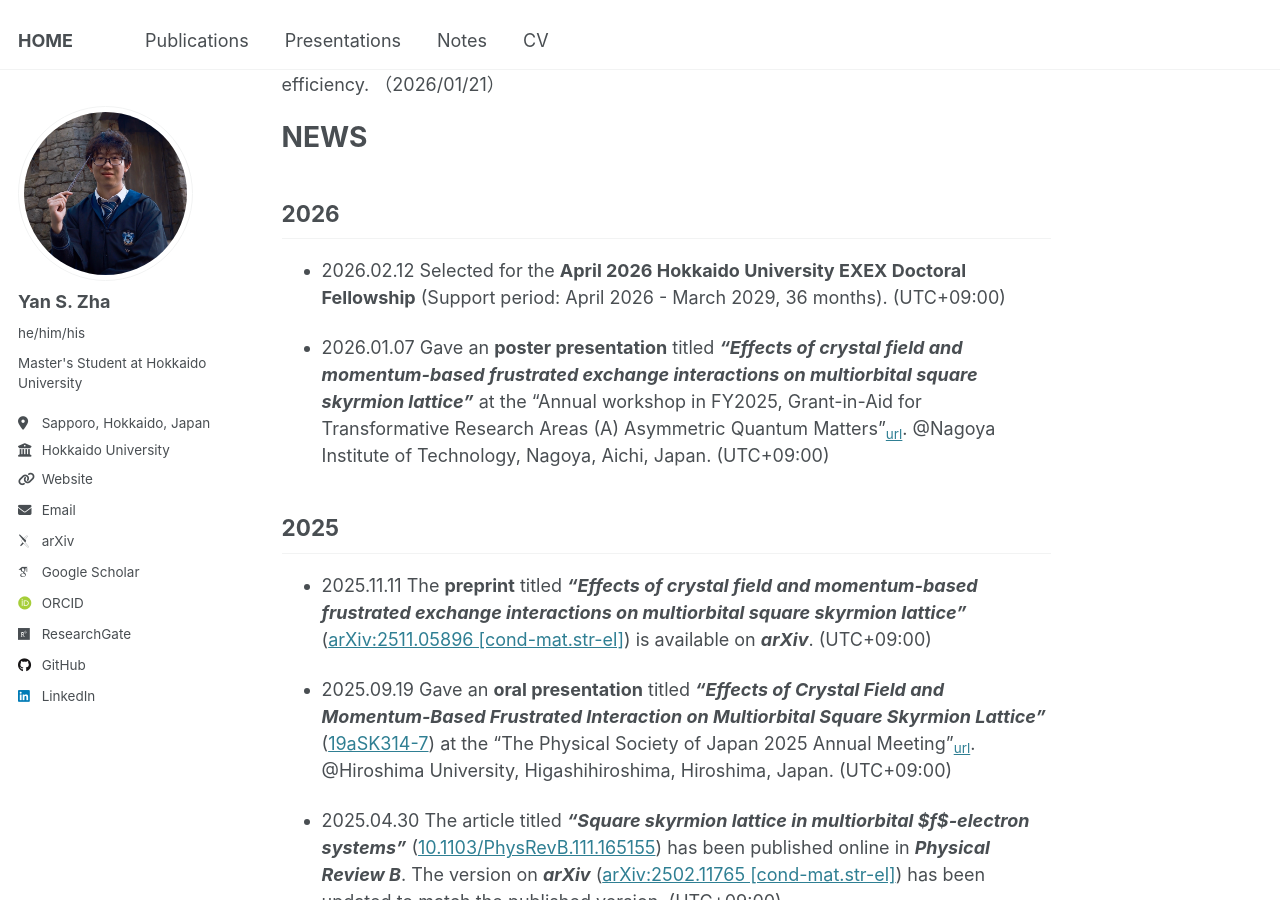
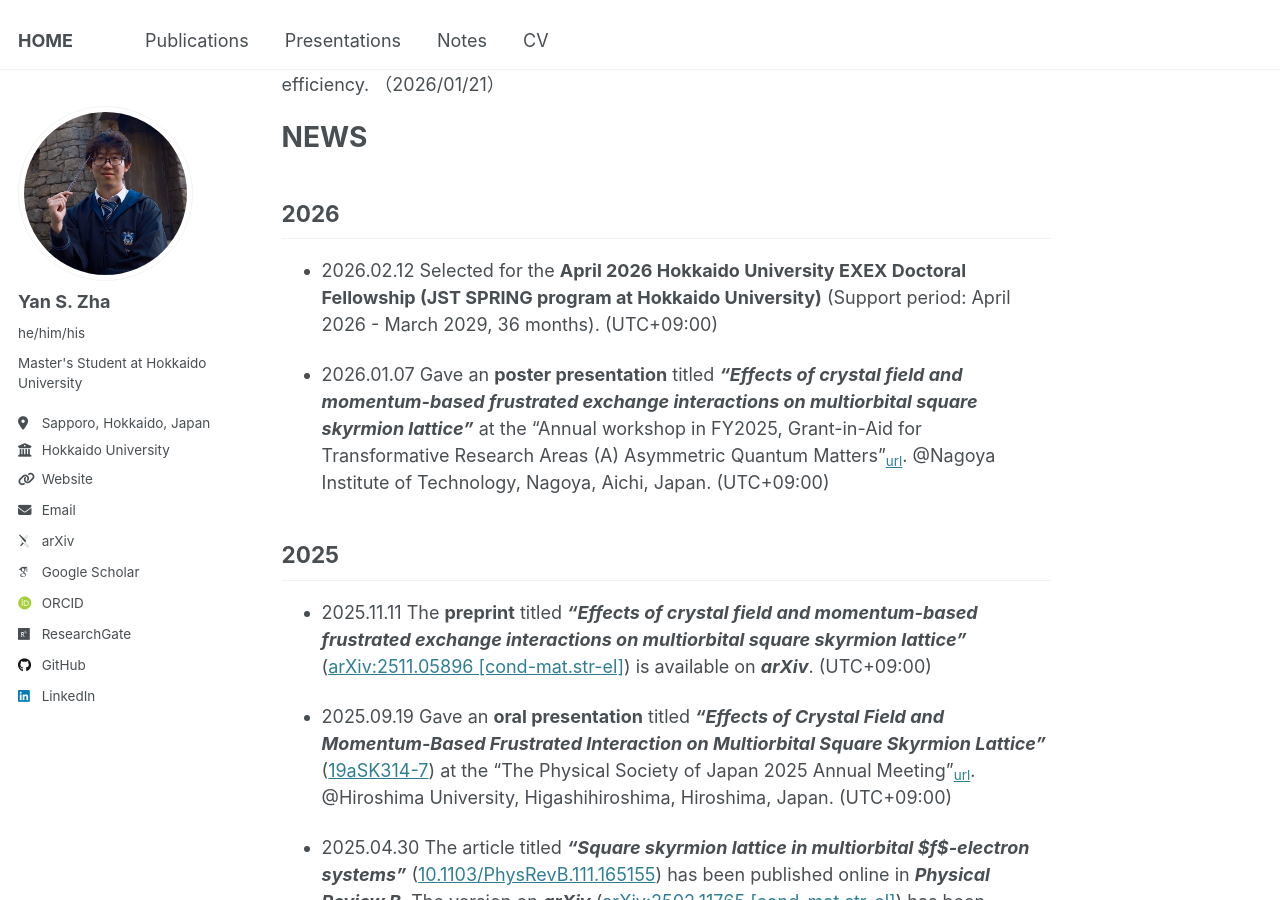
Before and after one commit to yzhacn/yzhacn.github.io, a Jekyll site: the page built from _pages/about.md, in a window 1280 px wide and 900 px high, scrolled down 614 px. Built offline with Jekyll 4.4.1, drawn with Linux system fonts in a browser that asks for light colours; some web fonts are replaced.

Commit message:
Update about.md

```diff
--- a/_pages/about.md
+++ b/_pages/about.md
@@ -23,7 +23,7 @@ NEWS
 ======
 
 ## 2026
-* 2026.02.12 Selected for the **April 2026 Hokkaido University EXEX Doctoral Fellowship** (Support period: April 2026 - March 2029, 36 months). (UTC+09:00)
+* 2026.02.12 Selected for the **April 2026 Hokkaido University EXEX Doctoral Fellowship (JST SPRING program at Hokkaido University)** (Support period: April 2026 - March 2029, 36 months). (UTC+09:00)
 
 * 2026.01.07 Gave an **poster presentation** titled ***"Effects of crystal field and momentum-based frustrated exchange interactions on multiorbital square skyrmion lattice"*** at the "Annual workshop in FY2025, Grant-in-Aid for Transformative Research Areas (A) Asymmetric Quantum Matters"<sub>[url](https://asymmetry.hiroshima-u.ac.jp/event/3097)</sub>. @Nagoya Institute of Technology, Nagoya, Aichi, Japan. (UTC+09:00)
 
```
